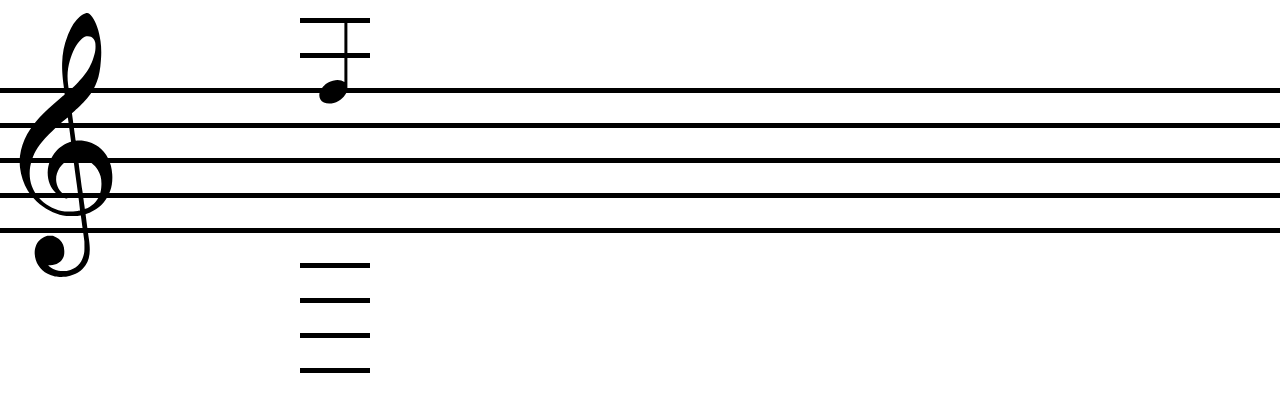
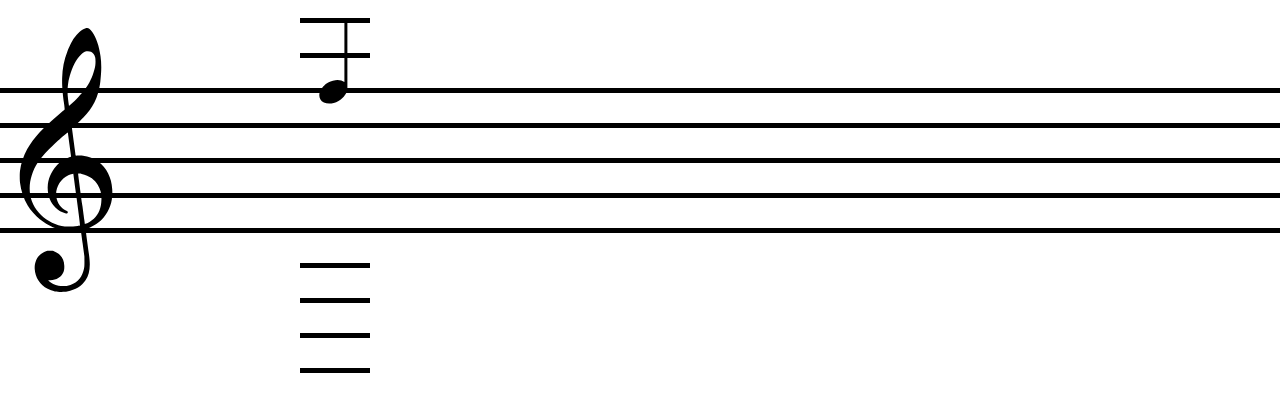
Before and after one commit to GGN-2015/score_score, a plain HTML site: page index.html in a window 1280 px wide. Shown: the part 170-582 px from the top of the page. Drawn offline with nearby package versions, Linux system fonts and the light colour scheme.

Commit message:
Update clef.css

```diff
--- a/css/clef.css
+++ b/css/clef.css
@@ -2,7 +2,7 @@
 
 #img_TrebleClef {
     position: absolute;
-    top: 183px;
+    top: 198px;
     left: 0px;
     width: 132px;
     visibility: hidden;
```
